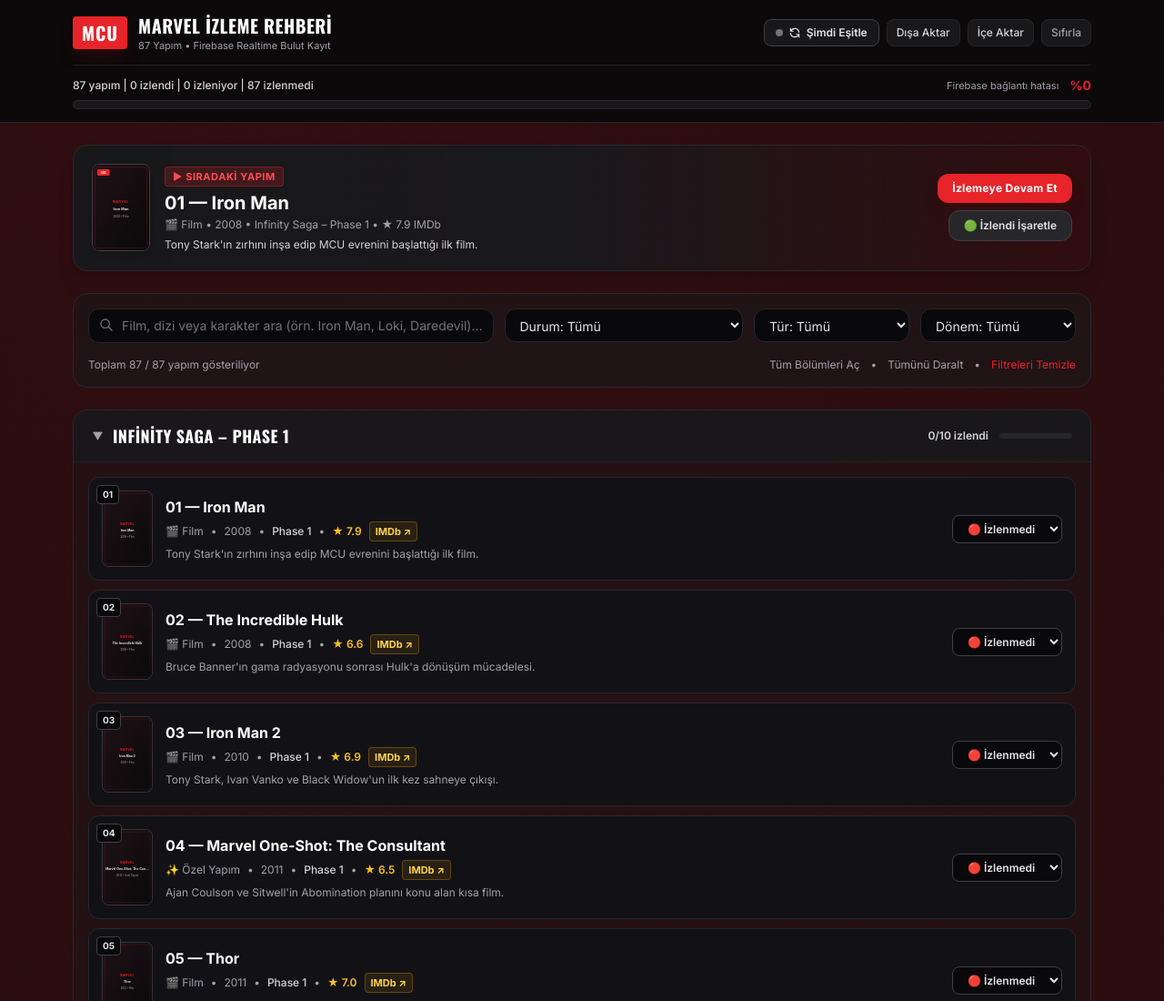
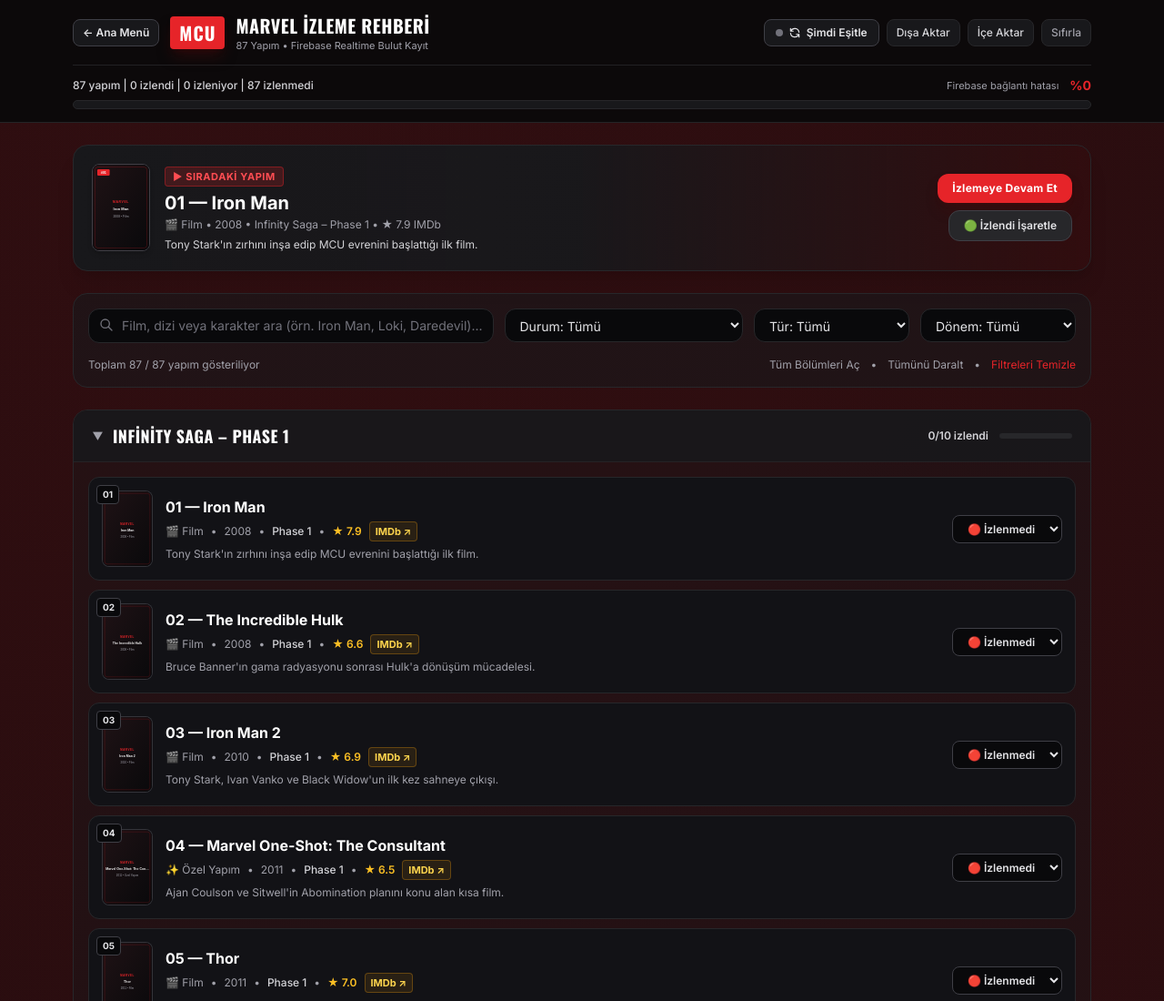
Before and after one commit to rizacantire/mcu-tracker, a plain HTML site: page marvel.html in a window 1280 px wide. Shown: the top 1100 px of the page at 91% size. Drawn offline with nearby package versions, Linux system fonts and the light colour scheme; no server answers.

Commit message:
ana menü

```diff
--- a/marvel.html
+++ b/marvel.html
@@ -50,6 +50,10 @@
     <div class="max-w-6xl mx-auto px-4 py-3.5">
       <div class="flex flex-wrap items-center justify-between gap-3">
         <div class="flex items-center gap-3">
+          <a href="index.html" title="Ana Menüye Dön"
+            class="px-2.5 py-1.5 rounded-lg text-xs font-semibold bg-zinc-900 hover:bg-zinc-800 border border-zinc-700 text-zinc-200 transition">
+            ← Ana Menü
+          </a>
           <div class="px-2.5 py-1 bg-[#e62429] text-white font-display font-bold text-xl tracking-wider uppercase rounded shadow-lg shadow-red-950/50 select-none">
             MCU
           </div>
```
